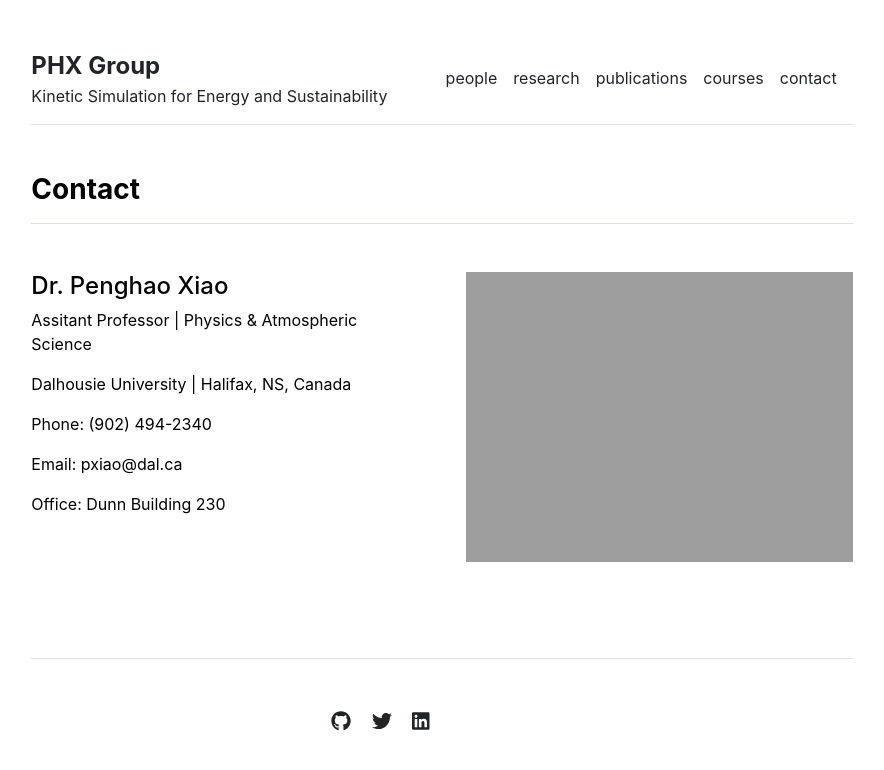
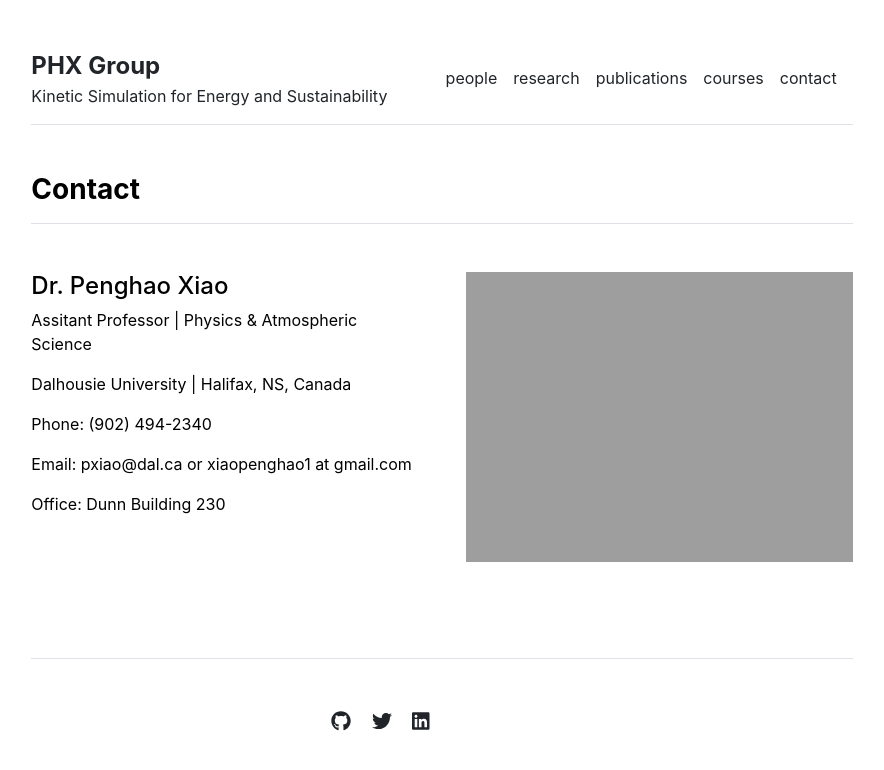
Before and after one commit to penghao-xiao/xiao_group, a Jekyll site: the page built from contact.md, in a window 1280 px wide. Shown: the top 770 px of the page, without its empty margins (198-1082 px from the left). Built offline with Jekyll 4.4.1, drawn with Linux system fonts in a browser that asks for light colours.

Commit message:
add second email

```diff
--- a/_data/settings.yml
+++ b/_data/settings.yml
@@ -21,7 +21,7 @@
 - {name: 'Minjoon Park', role: 'Intern', email: 'mn812994@dal.ca', image: 'assets/img/Person_Image_Placeholder.png', url: 'minjoon_park'}
 
 courses:
-- {name: 'PHYC4230', url: 'PHYC4230'}
+- {name: 'PHYC2050', url: 'PHYC2050'}
 
 social:
 - {icon: 'github', link: 'https://github.com/Penghao-Xiao'}
@@ -29,4 +29,4 @@
 - {icon: 'linkedin', link: 'https://linkedin.com/in/penghao-xiao-937a6362'}
 
 contacts:
-- {name: 'Dr. Penghao Xiao', title: 'Assitant Professor', department: 'Physics & Atmospheric Science', institution: 'Dalhousie University', institution_address: 'Halifax, NS, Canada', phone: '(902) 494-2340', email: 'pxiao@dal.ca', office: 'Dunn Building 230', image: 'assets/img/contact.png',}
+- {name: 'Dr. Penghao Xiao', title: 'Assitant Professor', department: 'Physics & Atmospheric Science', institution: 'Dalhousie University', institution_address: 'Halifax, NS, Canada', phone: '(902) 494-2340', email: 'pxiao@dal.ca or xiaopenghao1 at gmail.com', office: 'Dunn Building 230', image: 'assets/img/contact.png',}
```
